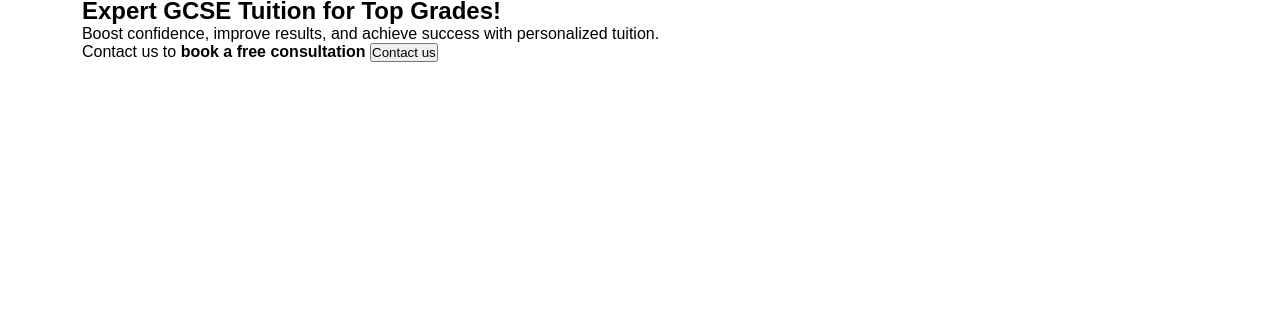
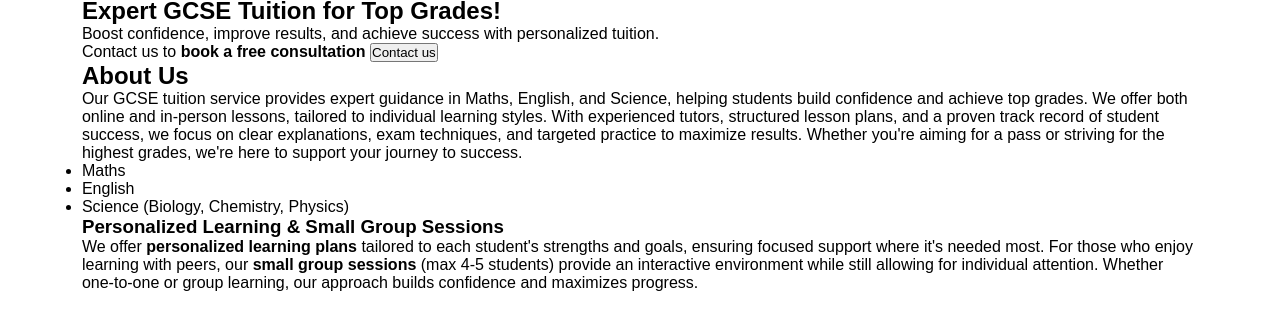
Before and after one commit to jakesamuels/iExcel-Tuition, a plain HTML site: page index.html in a window 1280 px wide. Shown: the part 96-426 px from the top of the page. Drawn offline with Linux system fonts and the light colour scheme.

Commit message:
About us section content

```diff
--- a/index.html
+++ b/index.html
@@ -43,6 +43,40 @@
           <button class="btn__hero-cta">Contact us</button>
         </div>
       </section>
+
+      <!-- ABOUT SECTION -->
+      <section id="about">
+        <h2>About Us</h2>
+
+        <p>
+          Our GCSE tuition service provides expert guidance in Maths, English,
+          and Science, helping students build confidence and achieve top grades.
+          We offer both online and in-person lessons, tailored to individual
+          learning styles. With experienced tutors, structured lesson plans, and
+          a proven track record of student success, we focus on clear
+          explanations, exam techniques, and targeted practice to maximize
+          results. Whether you're aiming for a pass or striving for the highest
+          grades, we're here to support your journey to success.
+        </p>
+
+        <ul class="about__subjects-list">
+          <li>Maths</li>
+          <li>English</li>
+          <li>Science (Biology, Chemistry, Physics)</li>
+        </ul>
+
+        <h3>Personalized Learning & Small Group Sessions</h3>
+
+        <p>
+          We offer <strong>personalized learning plans</strong> tailored to each
+          student's strengths and goals, ensuring focused support where it's
+          needed most. For those who enjoy learning with peers, our
+          <strong>small group sessions</strong> (max 4-5 students) provide an
+          interactive environment while still allowing for individual attention.
+          Whether one-to-one or group learning, our approach builds confidence
+          and maximizes progress.
+        </p>
+      </section>
     </main>
 
     <!-- JAVASCRIPT -->
```
